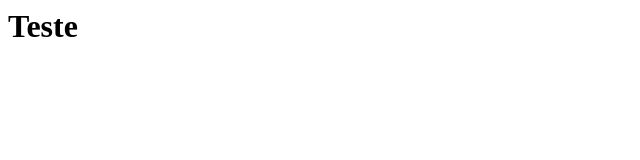
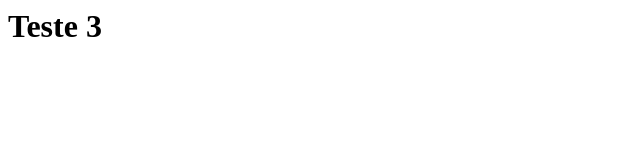
Before and after one commit to dfosco/winterns, a plain HTML site: page index.html in a window 1280 px wide. Shown: the full height of the page, 0-640 px from the left. Drawn offline with Linux system fonts and the light colour scheme.

Commit message:
Changed HTML H1 to Test 3

```diff
--- a/index.html
+++ b/index.html
@@ -1,6 +1,6 @@
 <html>
   <head></head>
   <body>
-    <h1>Teste</h1>
+    <h1>Teste 3</h1>
   </body>
 </html>
```
